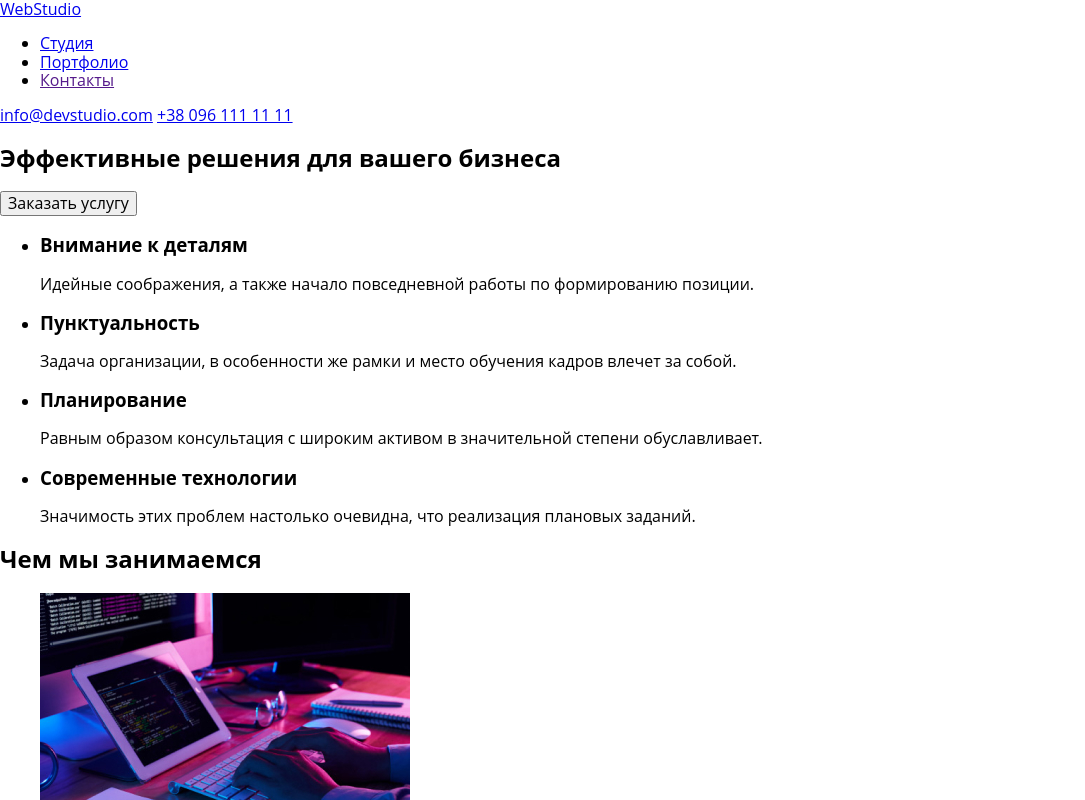
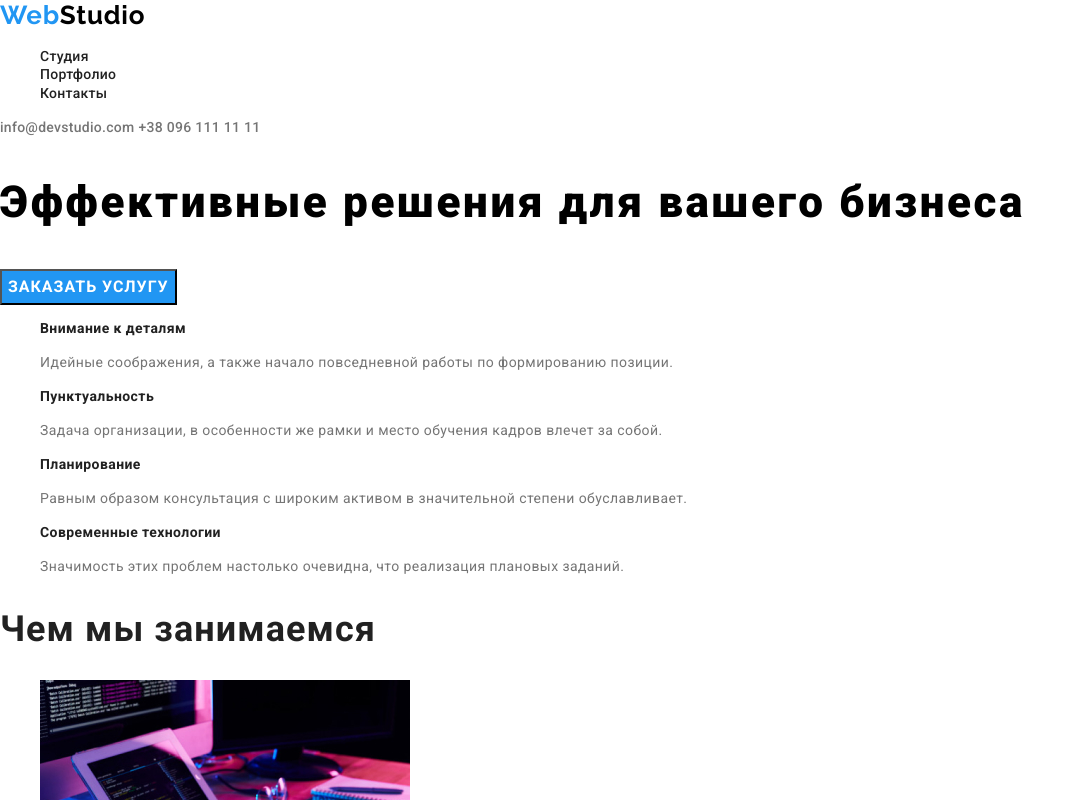
Before and after one commit to xetyri/goit-markup-hw-02, a plain HTML site: page index.html in a window 1280 px wide. Shown: the top 800 px of the page, without its empty margins (0-1085 px from the left). Drawn offline with nearby package versions, Linux system fonts and the light colour scheme.

Commit message:
Добавляет стили страницы Студии

```diff
--- a/css/styles.css
+++ b/css/styles.css
@@ -1,7 +1,7 @@
 :root {
-  --main-font: "Open Sans", sans-serif;
+  --main-font: "Roboto", sans-serif;
   --secondary-font: "Raleway", sans-serif;
-  --accent-color: #ff6c00;
+  --accent-color: #2196f3;
 }
 
 body {
@@ -19,3 +19,131 @@ body {
 .address {
   font-style: normal;
 }
+
+/* ----- COMPONENTS ----- */
+.modal-btn {
+  font-weight: 700;
+  font-size: 16px;
+  line-height: 1.87;
+  letter-spacing: 0.06em;
+  text-transform: uppercase;
+  cursor: pointer;
+  background-color: var(--accent-color);
+  color: #ffffff;
+}
+
+.modal-btn:hover,
+.modal-btn:focus {
+  background-color: #1d77c0;
+}
+
+.logotype {
+  font-family: var(--secondary-font);
+  font-weight: 700;
+  font-size: 26px;
+  line-height: 1.19;
+  letter-spacing: 0.03em;
+}
+
+.logotype-light-theme {
+  color: #000000;
+}
+
+.logotype-dark-theme {
+  /*color: #ffffff;*/
+}
+
+.logo-Web {
+  color: var(--accent-color);
+}
+
+.description {
+  font-weight: 400;
+  font-size: 14px;
+  line-height: 1.71;
+  letter-spacing: 0.03em;
+  color: #757575;
+}
+
+.suptitle {
+  font-weight: 700;
+  font-size: 14px;
+  line-height: 1.14;
+  letter-spacing: 0.03em;
+  color: #212121;
+}
+
+.title {
+  font-weight: 700;
+  font-size: 36px;
+  line-height: 1.16;
+  letter-spacing: 0.03em;
+  color: #212121;
+}
+/* ----- END COMPONENTS ----- */
+
+/* ----- HEADER ----- */
+.navigation-link {
+  font-weight: 500;
+  font-size: 14px;
+  line-height: 1.14;
+  letter-spacing: 0.02em;
+}
+.navigation-link-color {
+  color: #212121;
+}
+
+.navigation-link:hover,
+.navigation-link:focus {
+  color: var(--accent-color);
+}
+
+.tel-link-color {
+  color: #757575;
+}
+/* ----- END HEADER ----- */
+
+/* ----- HERO ----- */
+.hero-title {
+  font-weight: 900;
+  font-size: 44px;
+  line-height: 1.36;
+  letter-spacing: 0.06em;
+  /* color: #ffffff; */
+}
+/* ----- END HERO ----- */
+
+/* ----- OUR TEAM ----- */
+.name-team {
+  font-weight: 500;
+  font-size: 16px;
+  line-height: 1.18;
+  letter-spacing: 0.03em;
+  color: #212121;
+}
+
+.position-team {
+  font-weight: 400;
+  font-size: 16px;
+  line-height: 1.18;
+  letter-spacing: 0.03em;
+  color: #757575;
+}
+/* ----- END OUR TEAM ----- */
+
+/* ----- FOOTER ----- */
+.contact-list-link {
+  font-weight: 400;
+  font-size: 14px;
+  line-height: 1.71;
+  letter-spacing: 0.03em;
+}
+
+.address-color {
+  /* color: #FFFFFF; */
+}
+
+.contact-link-color {
+  /*color: rgba(255, 255, 255, 0.6);*/
+}
+/* ----- END FOOTER ----- */
--- a/index.html
+++ b/index.html
@@ -16,51 +16,52 @@
 <body>
     <header>
         <nav>
-            <a href="./index.html" lang="en">WebStudio</a>
-            <ul>
+            <a class="logotype logotype-light-theme link" href="./index.html" lang="en">
+                <span class="logo-Web">Web</span>Studio</a>
+            <ul class="list">
                 <li>
-                    <a href="./index.html">Студия</a>
+                    <a class="navigation-link navigation-link-color link" href="./index.html">Студия</a>
                 </li>
                 <li>
-                    <a href="./portfolio.html">Портфолио</a>
+                    <a class="navigation-link navigation-link-color link" href="./portfolio.html">Портфолио</a>
                 </li>
                 <li>
-                    <a href="">Контакты</a>
+                    <a class="navigation-link navigation-link-color link" href="">Контакты</a>
                 </li>
             </ul>
         </nav>
-        <a href="mailto:info@devstudio.com" lang="en">info@devstudio.com</a>
-        <a href="tel:+380961111111">+38 096 111 11 11</a>
+        <a class="navigation-link tel-link-color link" href="mailto:info@devstudio.com" lang="en">info@devstudio.com</a>
+        <a class="navigation-link tel-link-color link" href="tel:+380961111111">+38 096 111 11 11</a>
     </header>
     <main>
         <section>
-            <h1>Эффективные решения для вашего бизнеса</h1>
-            <button type="button">Заказать услугу</button>
+            <h1 class="hero-title">Эффективные решения для вашего бизнеса</h1>
+            <button class="modal-btn" type="button">Заказать услугу</button>
         </section>
         <section>
             <h2 hidden>Наши качества</h2>
-            <ul>
+            <ul class="list">
                 <li>
-                    <h3>Внимание к деталям</h3>
-                    <p>Идейные соображения, а также начало повседневной работы по формированию позиции.</p>
+                    <h3 class="suptitle">Внимание к деталям</h3>
+                    <p class="description">Идейные соображения, а также начало повседневной работы по формированию позиции.</p>
                 </li>
                 <li>
-                    <h3>Пунктуальность</h3>
-                    <p>Задача организации, в особенности же рамки и место обучения кадров влечет за собой.</p>
+                    <h3 class="suptitle">Пунктуальность</h3>
+                    <p class="description">Задача организации, в особенности же рамки и место обучения кадров влечет за собой.</p>
                 </li>
                 <li>
-                    <h3>Планирование</h3>
-                    <p>Равным образом консультация с широким активом в значительной степени обуславливает.</p>
+                    <h3 class="suptitle">Планирование</h3>
+                    <p class="description">Равным образом консультация с широким активом в значительной степени обуславливает.</p>
                 </li>
                 <li>
-                    <h3>Современные технологии</h3>
-                    <p>Значимость этих проблем настолько очевидна, что реализация плановых заданий.</p>
+                    <h3 class="suptitle">Современные технологии</h3>
+                    <p class="description">Значимость этих проблем настолько очевидна, что реализация плановых заданий.</p>
                 </li>
             </ul>
         </section>
         <section>
-            <h2>Чем мы занимаемся</h2>
-            <ul>
+            <h2 class="title">Чем мы занимаемся</h2>
+            <ul class="list">
                 <li>
                     <img src="./images/index/img_1.jpg" alt="Ноутбук" width="370" height="294">
                 </li>
@@ -73,46 +74,47 @@
             </ul>
         </section>
         <section>
-            <h2>Наша команда</h2>
-            <ul>
+            <h2 class="title">Наша команда</h2>
+            <ul class="list">
                 <li>
                     <img src="./images/index/Igor.jpg" alt="Дизайнер нашей команды" width="270" height="260">
-                    <h3>Игорь Демьяненко</h3>
-                    <p lang="en">Product Designer</p>
+                    <h3 class="name-team">Игорь Демьяненко</h3>
+                    <p class="position-team " lang="en">Product Designer</p>
                 </li>
                 <li>
                     <img src="./images/index/Olga.jpg" alt="Разработчик нашей команды" width="270" height="260">
-                    <h3>Ольга Репина</h3>
-                    <p lang="en">Frontend Developer</p>
+                    <h3 class="name-team">Ольга Репина</h3>
+                    <p class="position-team " lang="en">Frontend Developer</p>
                 </li>
                 <li>
                     <img src="./images/index/Nikolay.jpg" alt="Маркетолог нашей команды" width="270" height="260">
-                    <h3>Николай Тарасов</h3>
-                    <p lang="en">Marketing</p>
+                    <h3 class="name-team">Николай Тарасов</h3>
+                    <p class="position-team " lang="en">Marketing</p>
                 </li>
                 <li>
                     <img src="./images/index/Michael.jpg" alt="Дизайнер нашей команды" width="270" height="260">
-                    <h3>Михаил Ермаков</h3>
-                    <p lang="en">UI Designer</p>
+                    <h3 class="name-team">Михаил Ермаков</h3>
+                    <p class="position-team " lang="en">UI Designer</p>
                 </li>
             </ul>
         </section>
     </main>
     <footer>
-        <a href="./index.html" lang="en">WebStudio</a>
-        <address>
-            <ul>
+        <a class="logotype logotype-dark-theme link" href="./index.html" lang="en">
+            <span class="logo-Web">Web</span>Studio</a>
+        <address class="address">
+            <ul class="list">
                 <li>
-                    <a href="https://goo.gl/maps/pDq41oWToVLmDc4w5" target="_blank" rel="noopener noreferrer">
+                    <a class="address-color contact-list-link link" href="https://goo.gl/maps/pDq41oWToVLmDc4w5" target="_blank" rel="noopener noreferrer">
                         г. Киев,
                         пр-т Леси Украинки, 26
                     </a>
                 </li>
                 <li>
-                    <a href="tel:+380961111111">+38 096 111 11 11</a>
+                    <a class="contact-list-link contact-link-color link" href="tel:+380961111111">+38 096 111 11 11</a>
                 </li>
                 <li>
-                    <a href="mailto:info@devstudio.com" lang="en">info@devstudio.com</a>
+                    <a class="contact-list-link contact-link-color link" href="mailto:info@devstudio.com" lang="en">info@devstudio.com</a>
                 </li>
             </ul>
         </address>
```
Also changed, not shown: portfolio.html (+23 -21 lines).
